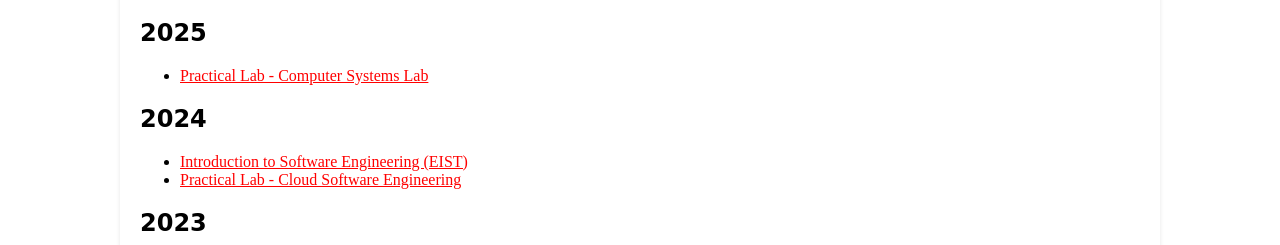
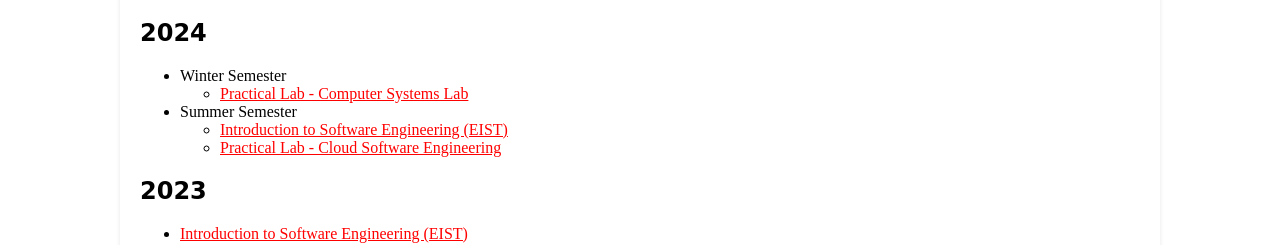
Before and after one commit to Sabanic-P/sabanic-p.github.io, a plain HTML site: page teaching.html in a window 1280 px wide. Shown: the part 137-382 px from the top of the page. Drawn offline with Linux system fonts and the light colour scheme.

Commit message:
Add semester to teaching

```diff
--- a/teaching.html
+++ b/teaching.html
@@ -14,17 +14,22 @@
 </div>
 
 <h1>Courses</h1>
-<h2 class="year">2025</h2>
+<!---<h2 class="year">2025</h2>
 <ul>
   <li><a href="https://github.com/TUM-DSE/sys-lab">Practical Lab - Computer Systems Lab</a></li>
   </ul>
-
+-->
 <h2 class="year">2024</h2>
 <ul>
-
-
+  <li>Winter Semester</li>
+  <ul>
+  <li><a href="https://github.com/TUM-DSE/sys-lab">Practical Lab - Computer Systems Lab</a></li>
+  </ul>
+  <li>Summer Semester</li>
+  <ul>
   <li><a href="https://dse.in.tum.de/teaching/eist24/">Introduction to Software Engineering (EIST)</a></li>
   <li><a href="https://dse.in.tum.de/teaching/cloud-software-engineering-ss-24/">Practical Lab - Cloud Software Engineering</a> </li>
+  </ul>
 </ul>
 
 <h2 class="year">2023</h2>
```
